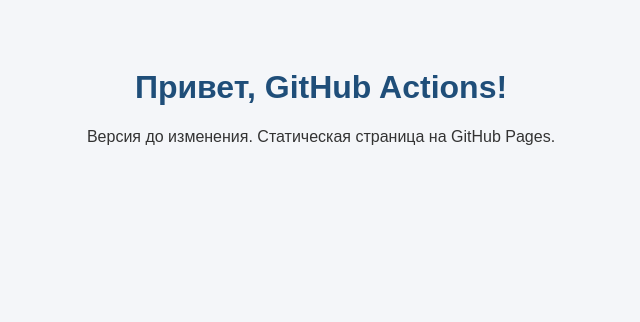
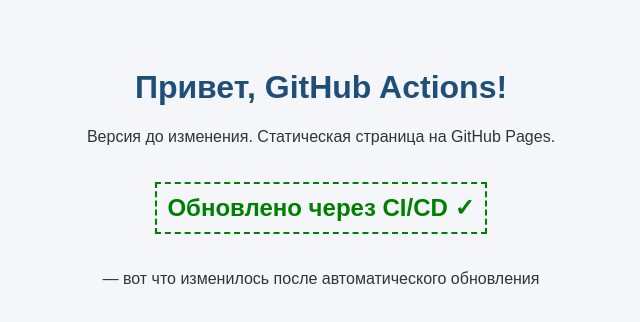
Before and after one commit to fylanchelo/site-cicd, a plain HTML site: page index.html in a window 1280 px wide. Shown: the whole page, without its empty margins (319-959 px from the left). Drawn offline with Linux system fonts and the light colour scheme.

Commit message:
Обновлено через CI/CD

```diff
--- a/index.html
+++ b/index.html
@@ -10,3 +10,7 @@
     <p>Версия до изменения. Статическая страница на GitHub Pages.</p>
 </body>
 </html>
+<h2 style="color: green; border: 2px dashed green; padding: 10px; display: inline-block;">
+    Обновлено через CI/CD ✓
+</h2>
+<p>— вот что изменилось после автоматического обновления</p>
```
